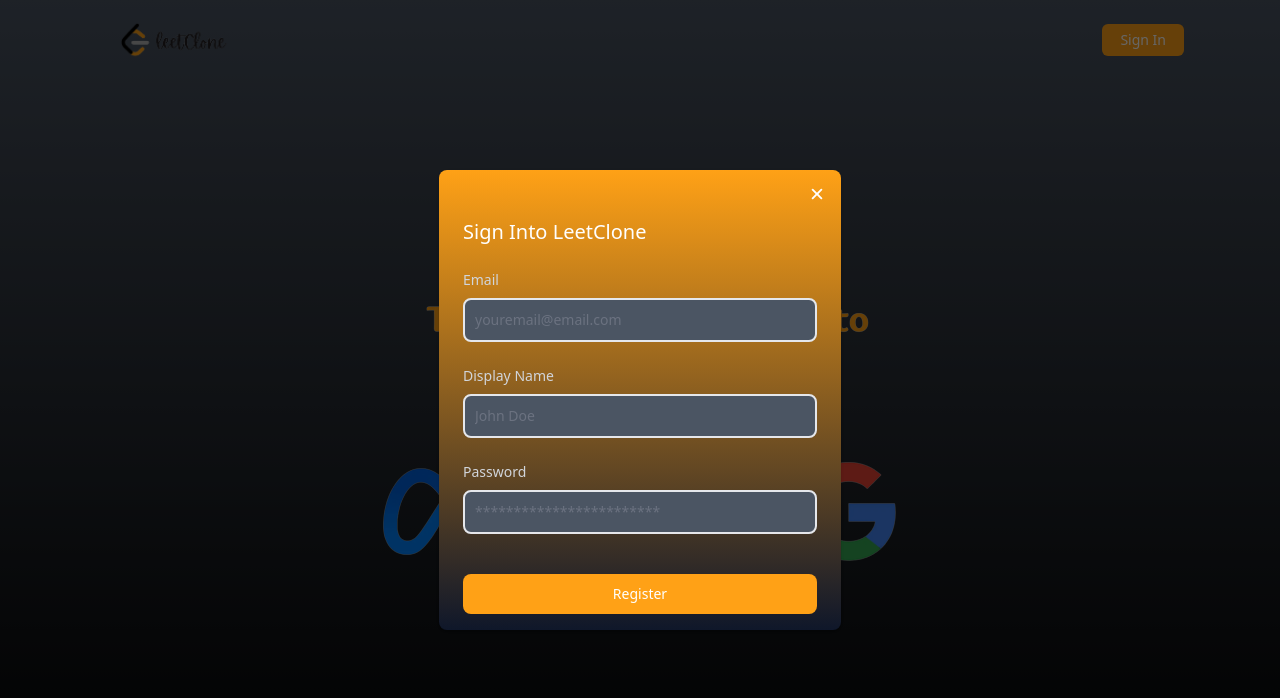
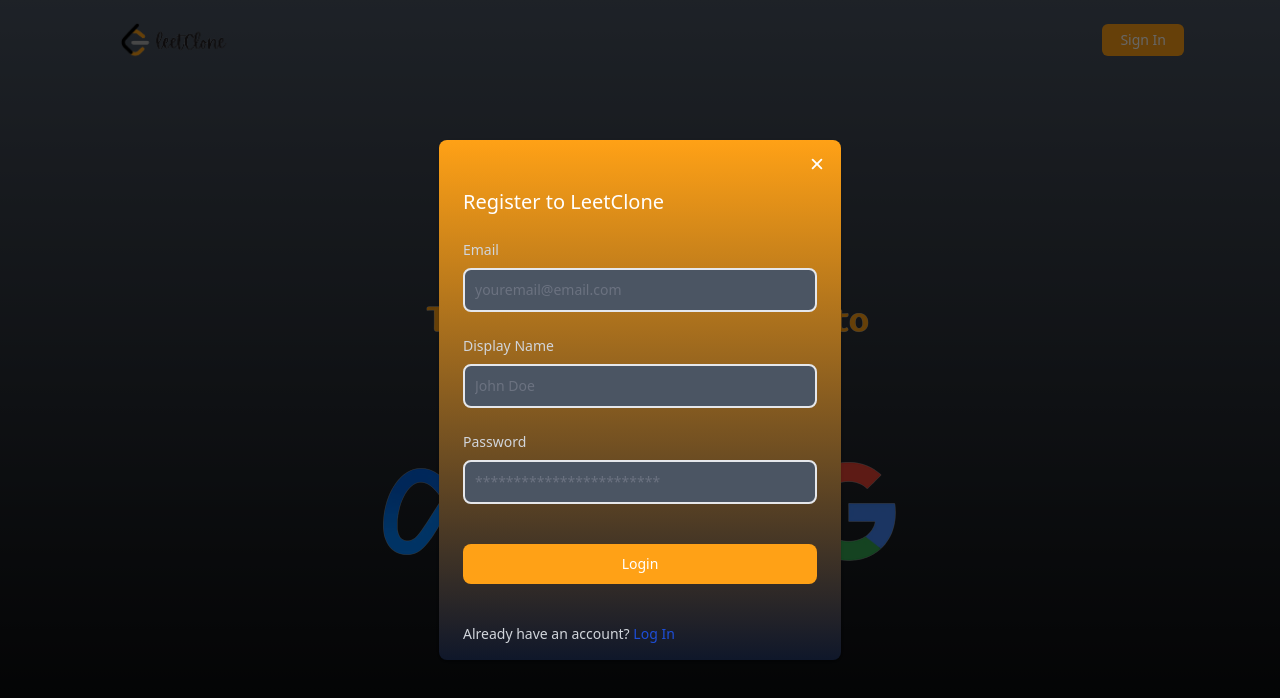
Before and after one commit to faisalakandha/problem-solving-platform, a Next.js app: page /auth in a window 1280 px wide. Shown: the top 698 px of the page. Built offline with nearby package versions, Linux system fonts and the light colour scheme.

Commit message:
Register fixed

```diff
--- a/src/components/Modals/Signup.tsx
+++ b/src/components/Modals/Signup.tsx
@@ -8,7 +8,7 @@
 
     return (
         <form className='space-y-6 px-6 pb-4'>
-            <h3 className='text-xl font-medium text-white'>Sign Into LeetClone</h3>
+            <h3 className='text-xl font-medium text-white'>Register to LeetClone</h3>
             <div>
                 <label htmlFor='email' className='text-sm font-medium block mb-2 text-gray-300'>
                     Email
@@ -58,8 +58,15 @@
                     className='w-full text-white focus:ring-blue-300 font-medium rounded-lg
                         text-sm px-5 py-2.5 text-center bg-brand-orange hover:bg-brand-orange-s mt-10'
                 >
-                    Register
+                    Login
                 </button>
+
+                <div className='text-sm font-medium text-gray-300 mt-10'>
+                    Already have an account? {" "}
+                    <a href='#' className='text-blue-700 hover-underline'>
+                        Log In
+                    </a>
+                </div>
             </div>
         </form>
     );
```
